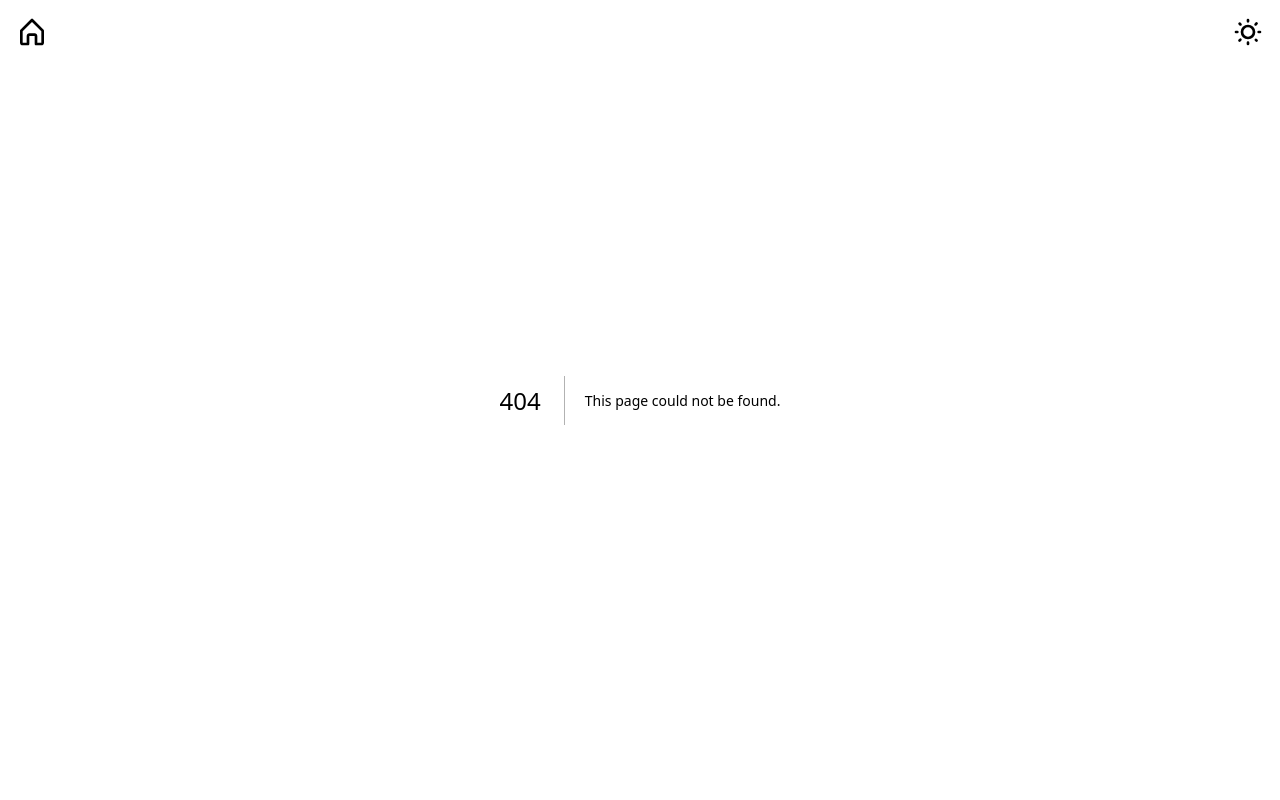
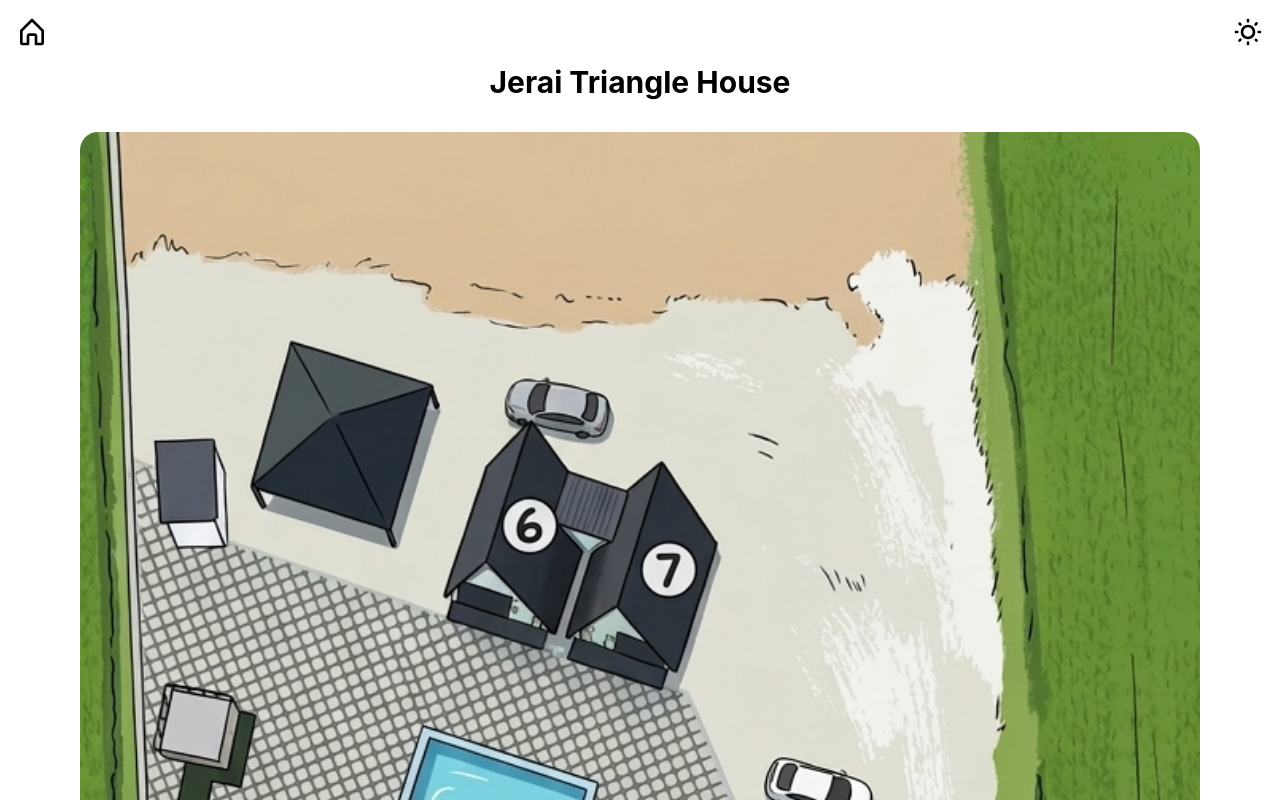
Before and after one commit to nuradiba/harikeluarga, a Next.js app: page /arrangementrumah in a window 1280 px wide. Before the commit this address had no page. Shown: the top 800 px of the page. Built offline with nearby package versions, Linux system fonts and the light colour scheme.

Commit message:
House Arrangement

```diff
--- /dev/null
+++ b/app/arrangementrumah/page.tsx
@@ -0,0 +1,57 @@
+
+import Image from "next/image";
+
+const arrangementRows = [
+    { section: "Rumah 1", space: "Bilik 1", guests: "Koyie & Tina" },
+    { section: "Rumah 1", space: "Bilik 2", guests: "Mama Dayah & Aboh" },
+    { section: "Rumah 1", space: "Bilik 3", guests: "Tita & Kome" },
+    { section: "Rumah 1", space: "Bilik 4", guests: "Bihah & Tasya" },
+    { section: "Triangle House", space: "Rumah 2", guests: "Dayah & Arif" },
+    { section: "Triangle House", space: "Rumah 3", guests: "Iqa & Affan" },
+    { section: "Triangle House", space: "Rumah 4", guests: "Ijat & Diba" },
+    { section: "Triangle House", space: "Rumah 5", guests: "Tirah & Arul" },
+    { section: "Triangle House", space: "Rumah 6", guests: "Kakok & Faiz" },
+    { section: "Triangle House", space: "Rumah 7", guests: "Afiq, Aqeel & Arfan" },
+    { section: "Triangle House", space: "Rumah 8", guests: "Along & Kimi" },
+    { section: "Triangle House", space: "Rumah 9", guests: "Aulia & Ian" },
+];
+
+export default function ArrangementRumahPage() {
+    return (
+        <main className="mx-auto flex w-full max-w-6xl flex-col gap-8 px-4 py-8">
+            <div>
+                <h1 className="mt-8 text-3xl font-bold text-center">Jerai Triangle House</h1>
+            </div>
+
+            <Image
+                src="/homestay.PNG"
+                alt="Homestay arrangement"
+                width={1600}
+                height={1200}
+                className="h-auto w-full rounded-2xl"
+                priority
+            />
+
+            <div className="overflow-x-auto rounded-2xl border">
+                <table className="table">
+                    <thead>
+                        <tr>
+                            <th>Section</th>
+                            <th>Room</th>
+                            <th>Guests</th>
+                        </tr>
+                    </thead>
+                    <tbody>
+                        {arrangementRows.map((row) => (
+                            <tr key={`${row.section}-${row.space}`}>
+                                <td className="font-semibold whitespace-nowrap">{row.section}</td>
+                                <td className="whitespace-nowrap">{row.space}</td>
+                                <td>{row.guests}</td>
+                            </tr>
+                        ))}
+                    </tbody>
+                </table>
+            </div>
+        </main>
+    );
+}
--- a/app/page.tsx
+++ b/app/page.tsx
@@ -109,20 +109,25 @@ export default function Home() {
           <span>3 - 4 Oktober 2026</span>
         </div>
 
-        <div className="grid grid-flow-col gap-5">
+        <div className="flex flex-wrap gap-5">
           <Link href="/secretsanta" className="relative">
             <span className="absolute top-0 left-0 mt-1 ml-1 h-full w-full rounded bg-black"></span>
-            <span className="whitespace-nowrap fold-bold relative inline-block h-full w-full rounded border border-black bg-white px-3 py-1 font-bold text-black transition duration-100 hover:bg-rose-600 hover:text-zinc-50">Secret Santa</span>
+            <span className="text-lg whitespace-nowrap fold-bold relative inline-block h-full w-full rounded border border-black bg-white px-3 py-1 font-bold text-black transition duration-100 hover:bg-rose-600 hover:text-zinc-50">Secret Santa</span>
           </Link>
 
           <Link href="/goodies" className="relative">
             <span className="absolute top-0 left-0 mt-1 ml-1 h-full w-full rounded bg-black"></span>
-            <span className="whitespace-nowrap fold-bold relative inline-block h-full w-full rounded border border-black bg-white px-3 py-1 font-bold text-black transition duration-100 hover:bg-amber-600 hover:text-zinc-50">Goodies</span>
+            <span className="text-lg whitespace-nowrap fold-bold relative inline-block h-full w-full rounded border border-black bg-white px-3 py-1 font-bold text-black transition duration-100 hover:bg-amber-600 hover:text-zinc-50">Goodies</span>
           </Link>
 
            <Link href="/saizbaju" className="relative">
             <span className="absolute top-0 left-0 mt-1 ml-1 h-full w-full rounded bg-black"></span>
-            <span className="whitespace-nowrap fold-bold relative inline-block h-full w-full rounded border border-black bg-white px-3 py-1 font-bold text-black transition duration-100 hover:bg-violet-600 hover:text-zinc-50">Saiz Baju</span>
+            <span className="text-lg whitespace-nowrap fold-bold relative inline-block h-full w-full rounded border border-black bg-white px-3 py-1 font-bold text-black transition duration-100 hover:bg-fuchsia-600 hover:text-zinc-50">Saiz Baju</span>
+          </Link>
+
+          <Link href="/arrangementrumah" className="relative">
+            <span className="absolute top-0 left-0 mt-1 ml-1 h-full w-full rounded bg-black"></span>
+            <span className="text-lg whitespace-nowrap fold-bold relative inline-block h-full w-full rounded border border-black bg-white px-3 py-1 font-bold text-black transition duration-100 hover:bg-emerald-600 hover:text-zinc-50">Arrangement Rumah</span>
           </Link>
         </div>
 
```
Also changed, not shown: public/homestay.PNG (added).
